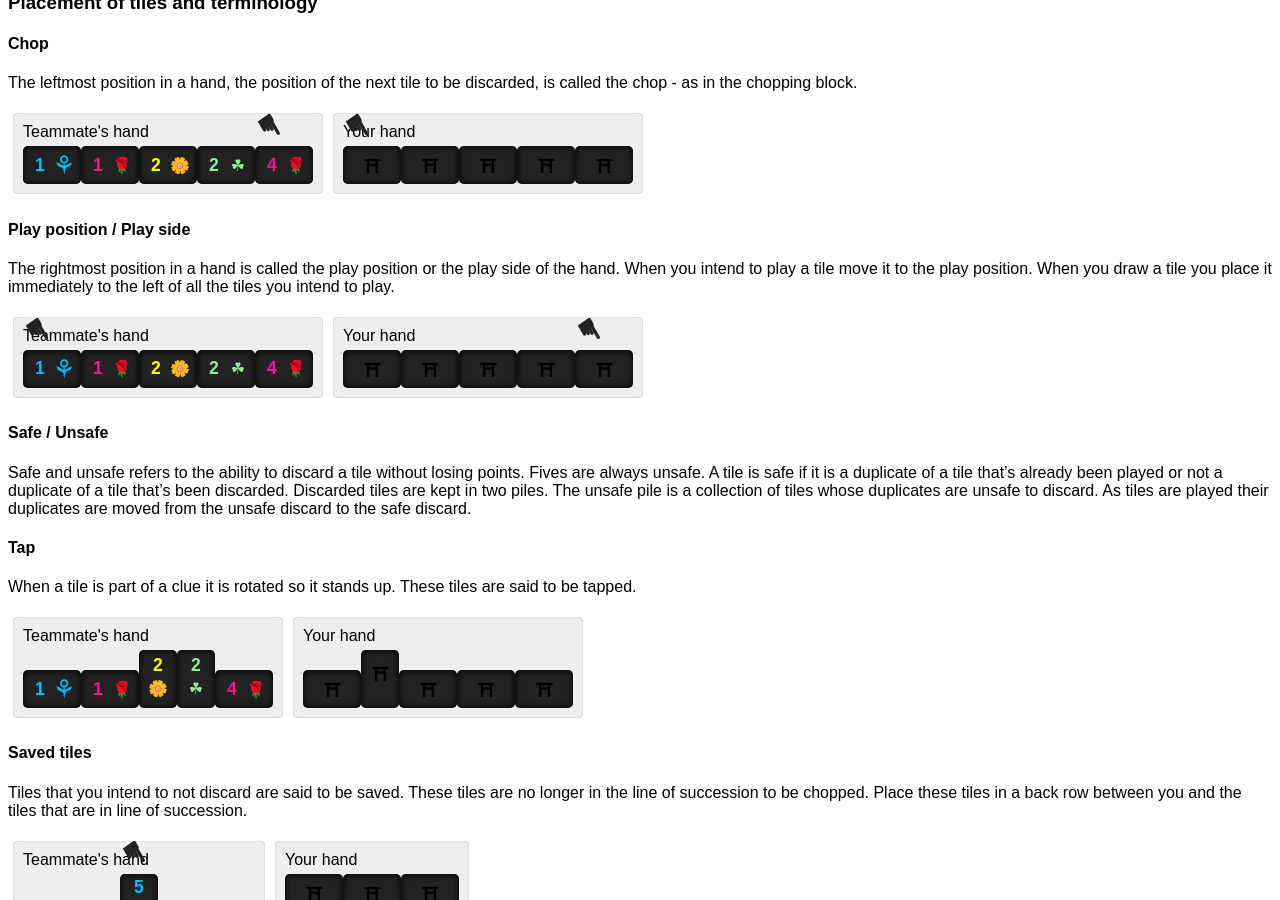
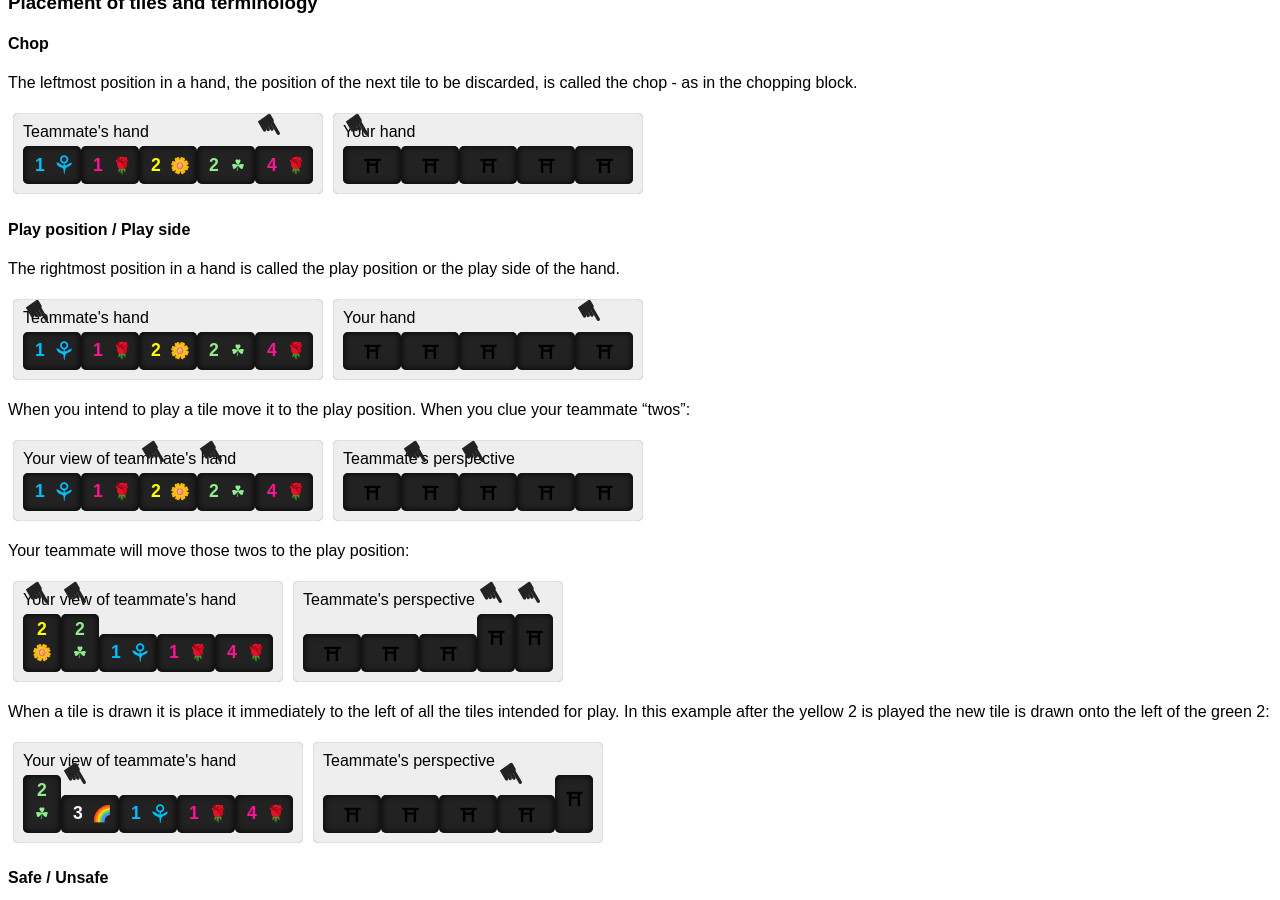
Before and after one commit to davidleston/hanabi-how-to, a Jekyll site: the page built from index.md, in a window 1280 px wide and 900 px high, scrolled down 2084 px. Built offline with Jekyll 4.4.1, drawn with Linux system fonts in a browser that asks for light colours; our own code applies the rules of GitHub Pages for plain Markdown files.

Commit message:
More examples of play position.

```diff
--- a/index.md
+++ b/index.md
@@ -219,7 +219,7 @@ The leftmost position in a hand, the position of the next tile to be discarded,
 </game>
 
 #### Play position / Play side
-The rightmost position in a hand is called the play position or the play side of the hand. When you intend to play a tile move it to the play position. When you draw a tile you place it immediately to the left of all the tiles you intend to play.
+The rightmost position in a hand is called the play position or the play side of the hand.
 
 <game>
   <hand>
@@ -241,6 +241,84 @@ The rightmost position in a hand is called the play position or the play side of
       <tile hidden></tile>
       <tile hidden></tile>
       <tile hidden><highlighted></highlighted></tile>
+    </tiles>
+  </hand>
+</game>
+
+When you intend to play a tile move it to the play position. When you clue your teammate "twos":
+
+<game>
+  <hand>
+    <header>Your view of teammate's hand</header>
+    <tiles>
+      <tile color="blue" rank="1"></tile>
+      <tile color="red" rank="1"></tile>
+      <tile color="yellow" rank="2"><highlighted></highlighted></tile>
+      <tile color="green" rank="2"><highlighted></highlighted></tile>
+      <tile color="red" rank="4"></tile>
+    </tiles>
+  </hand>
+
+  <hand>
+    <header>Teammate's perspective</header>
+    <tiles>
+      <tile hidden></tile>
+      <tile hidden><highlighted></highlighted></tile>
+      <tile hidden><highlighted></highlighted></tile>
+      <tile hidden></tile>
+      <tile hidden></tile>
+    </tiles>
+  </hand>
+</game>
+
+Your teammate will move those twos to the play position:
+
+<game>
+  <hand>
+    <header>Your view of teammate's hand</header>
+    <tiles>
+      <tile color="yellow" rank="2" tapped><highlighted></highlighted></tile>
+      <tile color="green" rank="2" tapped><highlighted></highlighted></tile>
+      <tile color="blue" rank="1"></tile>
+      <tile color="red" rank="1"></tile>
+      <tile color="red" rank="4"></tile>
+    </tiles>
+  </hand>
+
+  <hand>
+    <header>Teammate's perspective</header>
+    <tiles>
+      <tile hidden></tile>
+      <tile hidden></tile>
+      <tile hidden></tile>
+      <tile hidden tapped><highlighted></highlighted></tile>
+      <tile hidden tapped><highlighted></highlighted></tile>
+    </tiles>
+  </hand>
+</game>
+
+When a tile is drawn it is place it immediately to the left of all the tiles intended for play. In this example after the yellow 2 is played the new tile is drawn onto the left of the green 2:
+
+<game>
+  <hand>
+    <header>Your view of teammate's hand</header>
+    <tiles>
+      <tile color="green" rank="2" tapped></tile>
+      <tile color="rainbow" rank="3"><highlighted></highlighted></tile>
+      <tile color="blue" rank="1"></tile>
+      <tile color="red" rank="1"></tile>
+      <tile color="red" rank="4"></tile>
+    </tiles>
+  </hand>
+
+  <hand>
+    <header>Teammate's perspective</header>
+    <tiles>
+      <tile hidden></tile>
+      <tile hidden></tile>
+      <tile hidden></tile>
+      <tile hidden><highlighted></highlighted></tile>
+      <tile hidden tapped></tile>
     </tiles>
   </hand>
 </game>
```
